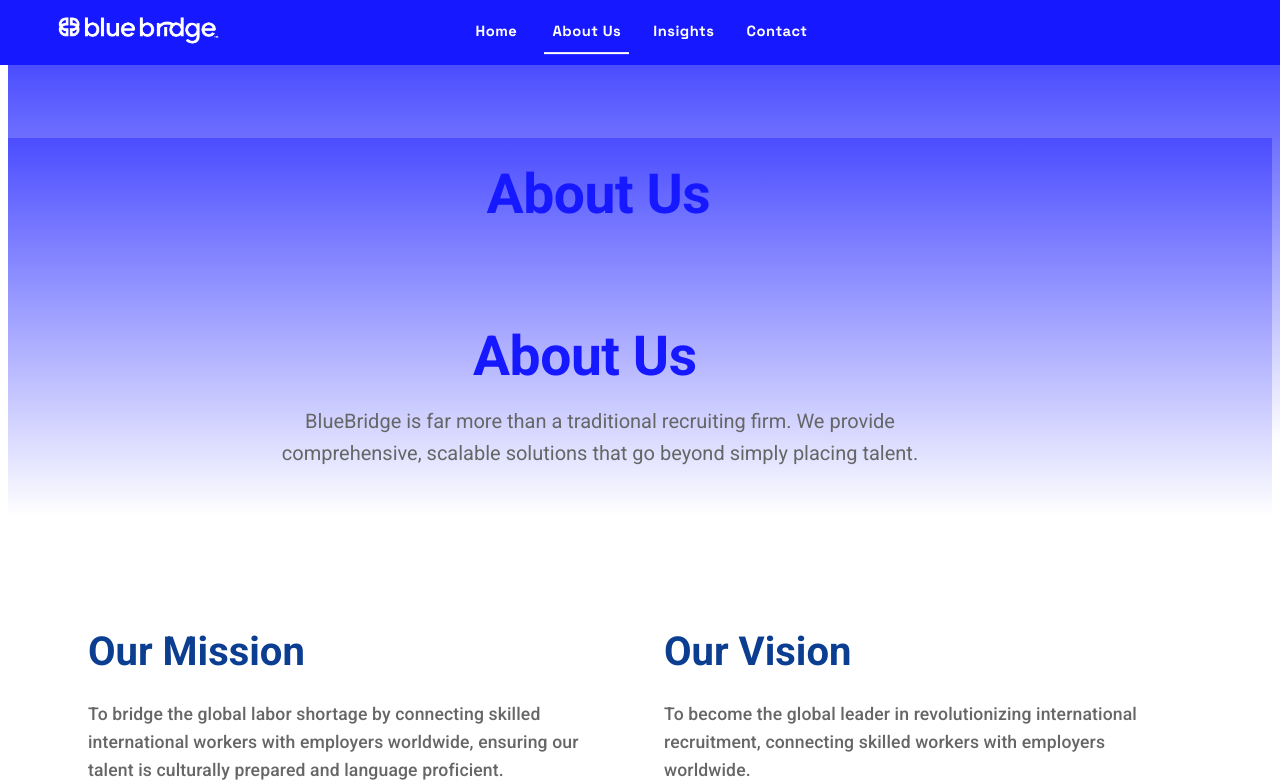
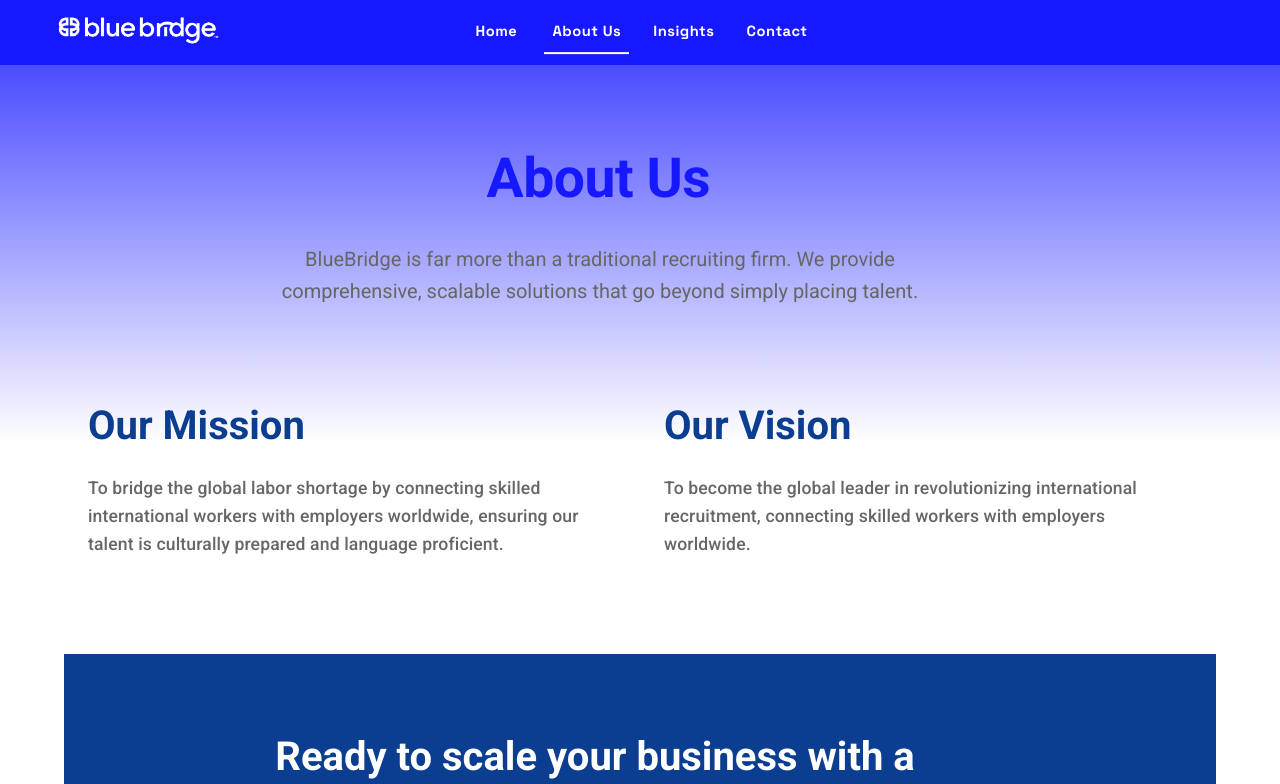
Before and after one commit to ddgrana2/bluebridge-landing, a React (Create React App) app: page /about in a window 1280 px wide. Shown: the top 784 px of the page. Built offline with nearby package versions, Linux system fonts and the light colour scheme.

Commit message:
Update styles: adjust title sizes, gradient position and navbar text weight

```diff
--- a/src/components/common/PageGradient.jsx
+++ b/src/components/common/PageGradient.jsx
@@ -7,11 +7,14 @@ function PageGradient() {
         height: '378px',
         width: '100%',
         background: 'linear-gradient(180deg, #4B4DFF 0%, #FFFFFF 100%)',
-        position: 'absolute',
+        position: 'fixed',
         top: '65px',
         left: 0,
         right: 0,
-        zIndex: -1
+        zIndex: -1,
+        '@media (max-width: 600px)': {
+          height: '450px'
+        }
       }}
     />
   );
--- a/src/components/common/PageTitle.jsx
+++ b/src/components/common/PageTitle.jsx
@@ -7,16 +7,18 @@ function PageTitle({ children }) {
       component="h1"
       sx={{
         fontSize: {
-          xs: '2.46rem',
-          sm: '2.8rem',
+          xs: '2rem',
+          sm: '2.46rem',
           md: '3.45rem'
         },
         fontWeight: 700,
         textAlign: 'center',
         color: '#1618FF',
         mb: { xs: 3, sm: 4 },
-        mt: { xs: 2, sm: 3 },
-        px: 2
+        mt: { xs: 4, sm: 5, md: 6 },
+        px: 2,
+        position: 'relative',
+        zIndex: 2
       }}
     >
       {children}
--- a/src/pages/about/about.jsx
+++ b/src/pages/about/about.jsx
@@ -8,57 +8,34 @@ function About() {
   return (
     <Box sx={{
       position: 'relative',
-      minHeight: '100vh'
+      minHeight: '100vh',
+      pt: { xs: 2, sm: 3 }
     }}>
       <PageGradient />
-      <Box sx={{ py: { xs: 6, sm: 8 } }}>
-        <Container maxWidth="lg">
-          <PageTitle>About Us</PageTitle>
-          <HeroSection />
-          <MissionVisionSection />
-          <CTASection />
-        </Container>
-      </Box>
-    </Box>
-  );
-}
-
-function HeroSection() {
-  return (
-    <Box sx={{ py: 8 }}>
       <Container maxWidth="lg">
-        <Typography
-          variant="h2"
-          component="h1"
-          sx={{
-            fontSize: { xs: '2.46rem', md: '3.45rem' },
-            fontWeight: 700,
-            textAlign: 'center',
-            color: '#1618FF'
-          }}
-        >
-          About Us
-        </Typography>
+        <PageTitle>About Us</PageTitle>
         <Box
           sx={{
             maxWidth: { xs: '90%', md: '800px' },
             mx: 'auto',
             textAlign: 'center',
-            '& h1, & p': {
-              whiteSpace: 'normal',
-              overflowWrap: 'break-word',
-              wordWrap: 'break-word',
-              minWidth: { xs: '200px', md: '500px' },
-              maxWidth: '90%',
-              display: 'inline-block'
-            }
+            mt: 4
           }}
         >
-          <Typography variant="h5" color="text.secondary" sx={{ mt: 2 }}>
+          <Typography
+            variant="h5"
+            color="text.secondary"
+            sx={{
+              fontSize: { xs: '1.1rem', sm: '1.25rem' },
+              lineHeight: 1.6
+            }}
+          >
             BlueBridge is far more than a traditional recruiting firm. We provide comprehensive,
             scalable solutions that go beyond simply placing talent.
           </Typography>
         </Box>
+        <MissionVisionSection />
+        <CTASection />
       </Container>
     </Box>
   );
--- a/src/pages/home/home.jsx
+++ b/src/pages/home/home.jsx
@@ -26,17 +26,18 @@ function Home() {
 
   return (
     <Box sx={{
-      bgcolor: 'white',
       position: 'relative',
-      zIndex: 2,
-      minHeight: '100vh'
+      minHeight: '100vh',
+      bgcolor: 'transparent'
     }}>
       <PageGradient />
 
       {/* Hero Section */}
       <Box sx={{
-        py: { xs: 6, sm: 8 },
-        px: { xs: 2, sm: 3, md: 4 }
+        py: { xs: 4, sm: 6, md: 8 },
+        px: { xs: 2, sm: 3, md: 4 },
+        position: 'relative',
+        zIndex: 2
       }}>
         <Container maxWidth="lg">
           <motion.div
@@ -141,7 +142,12 @@ function Home() {
       </Box>
 
       {/* Built by experts section */}
-      <Box sx={{ py: 8, bgcolor: '#f5f5f5' }}>
+      <Box sx={{
+        bgcolor: 'white',
+        position: 'relative',
+        zIndex: 2,
+        mt: 8
+      }}>
         <Container maxWidth="lg">
           <Typography
             variant="h2"
@@ -170,7 +176,12 @@ function Home() {
       </Box>
 
       {/* Testimonials section */}
-      <Box sx={{ py: 8, bgcolor: '#f5f5f5' }}>
+      <Box sx={{
+        bgcolor: 'white',
+        position: 'relative',
+        zIndex: 2,
+        mt: 8
+      }}>
         <Container maxWidth="lg">
           <motion.div
             initial={{ opacity: 0, y: 20 }}
```
